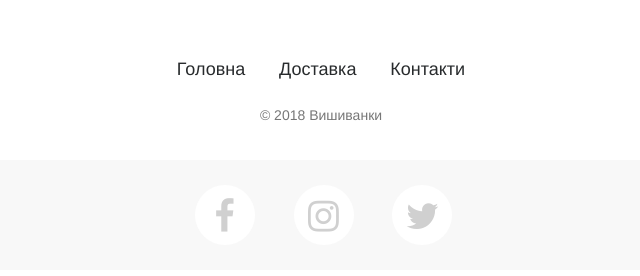
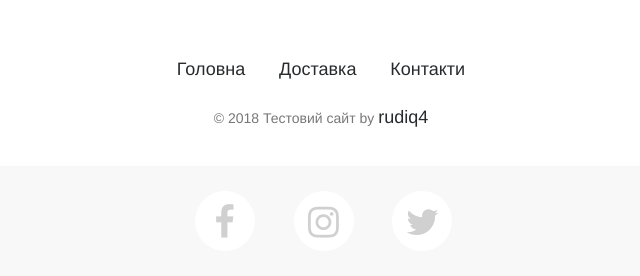
Before and after one commit to rudiq4/hardrock, a Django app: page /cart/ in a window 1280 px wide. Shown: the part 588-864 px from the top of the page, without its empty margins (319-959 px from the left). Before the commit the page ends 820 px from the top, so only its background shows below. Run offline with Django 3.2, Linux system fonts and the light colour scheme; some libraries are stand-ins or nearby versions.

Commit message:
copyright

```diff
--- a/templates/shop/footer.html
+++ b/templates/shop/footer.html
@@ -7,7 +7,7 @@
             <li><a href="{% url 'shop:deliver' %}">Доставка</a></li>
             <li><a href="{% url 'shop:contacts' %}">Контакти</a></li>
         </ul>
-        <p class="footer-copyright">© {% now "Y" %} Вишиванки</p>
+        <p class="footer-copyright">© {% now "Y" %} Тестовий сайт by <a href="https://github.com/rudiq4">rudiq4</a></p>
     </div>
     <div class="footer-social">
         <a href="#" class="social-icons"><i class="fa fa-facebook"></i></a>
```
